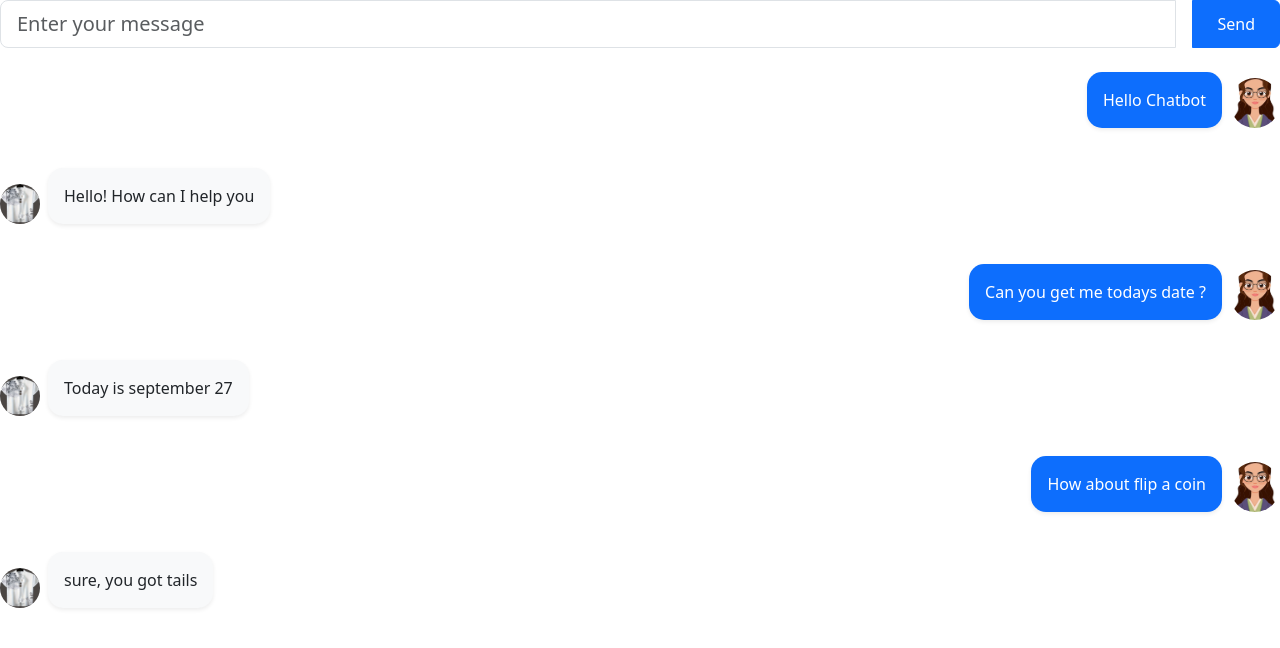
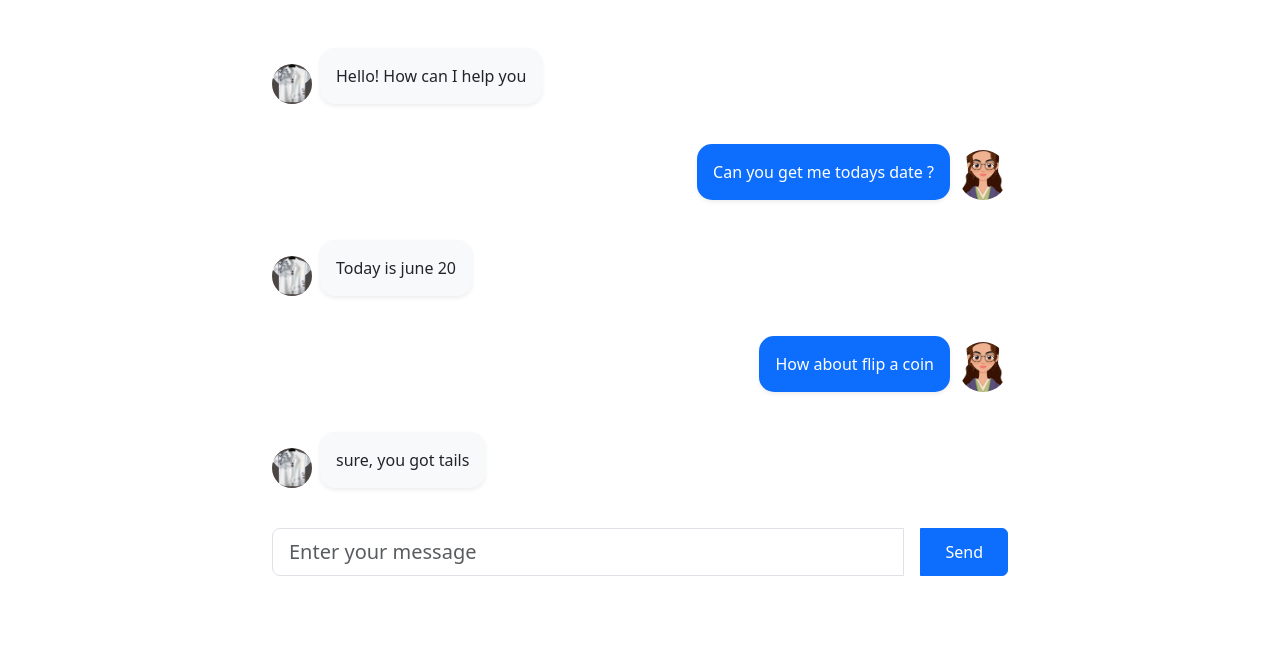
Before and after one commit to khingarthur/AI-chatBot, a React (Vite) app: page / in a window 1280 px wide. Shown: the top 648 px of the page. Built offline with nearby package versions, Linux system fonts and the light colour scheme; the HTML template or start-up script is replaced by a standard one.

Commit message:
Main app

```diff
--- a/src/App.jsx
+++ b/src/App.jsx
@@ -1,16 +1,13 @@
-import { useState } from 'react'
-import reactLogo from './assets/react.svg'
-import viteLogo from './assets/vite.svg'
-import heroImg from './assets/hero.png'
-import { ChatInput } from '../components/ChatInput'
-import { ChatMessage } from '../components/ChatMessage'
+import { useState } from 'react';
+import reactLogo from './assets/react.svg';
+import viteLogo from './assets/vite.svg';
+import heroImg from './assets/hero.png';
+import { ChatInput } from '../components/ChatInput';
+import { ChatMessage } from '../components/ChatMessage';
+import myFileContent from './assets/file.txt?raw';
 
 const chatMessages = [
-  {
-    message: "Hello Chatbot",
-    sender: "user",
-    id: 1
-  },
+
   {
     message: "Hello! How can I help you",
     sender: "robot",
@@ -22,7 +19,7 @@ const chatMessages = [
     id: 3
   },
   {
-    message: "Today is september 27",
+    message: "Today is june 20",
     sender: "robot",
     id: 4
   },
@@ -42,8 +39,21 @@ function App() {
 
   const [messages, setMessage] = useState(chatMessages);
   const [input, setInput] = useState("");
+  const [disabled, setDisabled] = useState (false);
 
-  async function handleClick(){
+
+  const response = async () =>{
+    const allLines = myFileContent.split("\n");
+    const randomNumber = Math.floor(Math.random() * 4);
+    console.log(allLines[randomNumber]);
+    return allLines[randomNumber];
+  }
+
+  async function handleClick(event){
+
+    if (input === "") return
+
+    setDisabled(true)
 
     const UserMessage = {
       message: input,
@@ -61,22 +71,33 @@ function App() {
     console.log(newChatMessages);
     setInput("")
 
-    const response = await fetch("");
-    const data = await response.json();
-    const res = data.message;
-    const robotMessage = {
-      message: res,
+    const botResponse = response();
+    const botMessage = {
+      message: botResponse,
       sender: "robot",
       id: crypto.randomUUID()
     }
 
+    const newerChatMessages = [
+      ...newChatMessages,
+      botMessage
+    ]
 
-    setMessage([
-      ...newChatMessages,
-      robotMessage
-    ]);
+    setTimeout(() => {
 
-    ;
+      setMessage(newerChatMessages);
+      setDisabled(false)
+    }, 5000);
+
+    console.log(newChatMessages);
+
+  }
+
+
+
+  function handleKeyDown (event){
+    if (event.key == "Enter") handleClick();
+    if (event.key == "Escape") setInput("");
   }
 
   function saveInputText(event){
@@ -84,8 +105,9 @@ function App() {
   }
 
   return (
-    <>
-      <ChatInput onClick={handleClick} onChange={saveInputText} value={input}/>
+    <div className="container mt-4" >
+      <div className="row">
+        <div className="col-md-8 mx-auto">
 
           {
             messages.map((chatMessage) =>(
@@ -95,7 +117,22 @@ function App() {
               </div>
             ))
           }
-    </>
+
+          <br />
+
+        <ChatInput
+          onClick={handleClick}
+          onChange={saveInputText}
+          onKeyDown={handleKeyDown}
+          value={disabled ? "Please wait, response loading..." : input }
+          disabled={disabled}
+        />
+
+
+        </div>
+      </div>
+
+    </div>
 
   )
 
```
Lines whose indentation alone changed are shown as unchanged.
